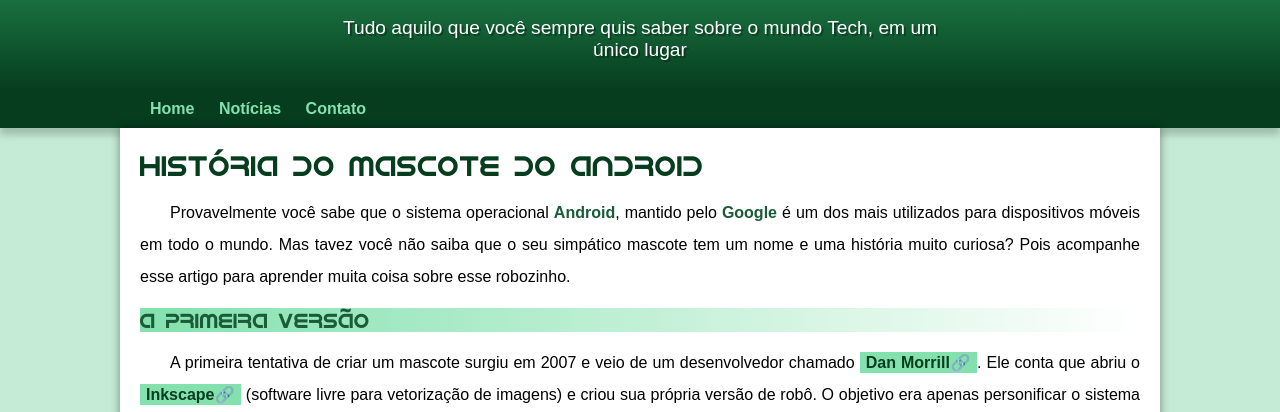
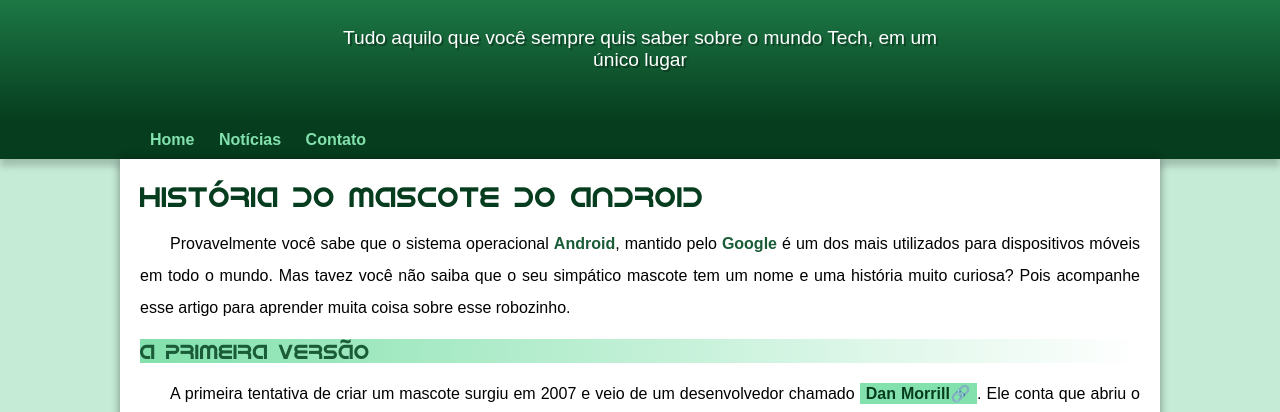
Before and after one commit to and3erson/projetos, a plain HTML site: page index.html in a window 1280 px wide. Shown: the part 100-512 px from the top of the page. Drawn offline with Linux system fonts and the light colour scheme.

Commit message:
atualizado

```diff
--- a/css/style.css
+++ b/css/style.css
@@ -57,10 +57,8 @@ header > p {
     font-size: 1.2em;
     color: white;
     max-width: 600px;
-    padding-left: 10px;
-    padding-right: 10px;
+    padding: 10px 10px 50px 10px;
     margin: auto;
-    padding-bottom: 50xp;
     text-shadow: 2px 2px 0px rgba(0, 0, 0, 0.317);
 }
 
```
